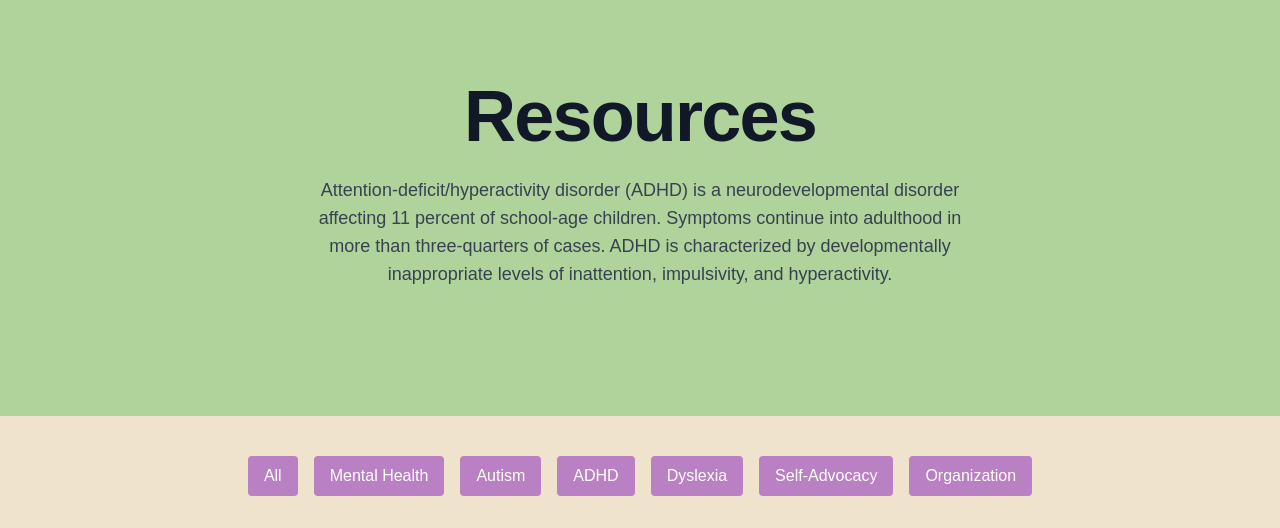
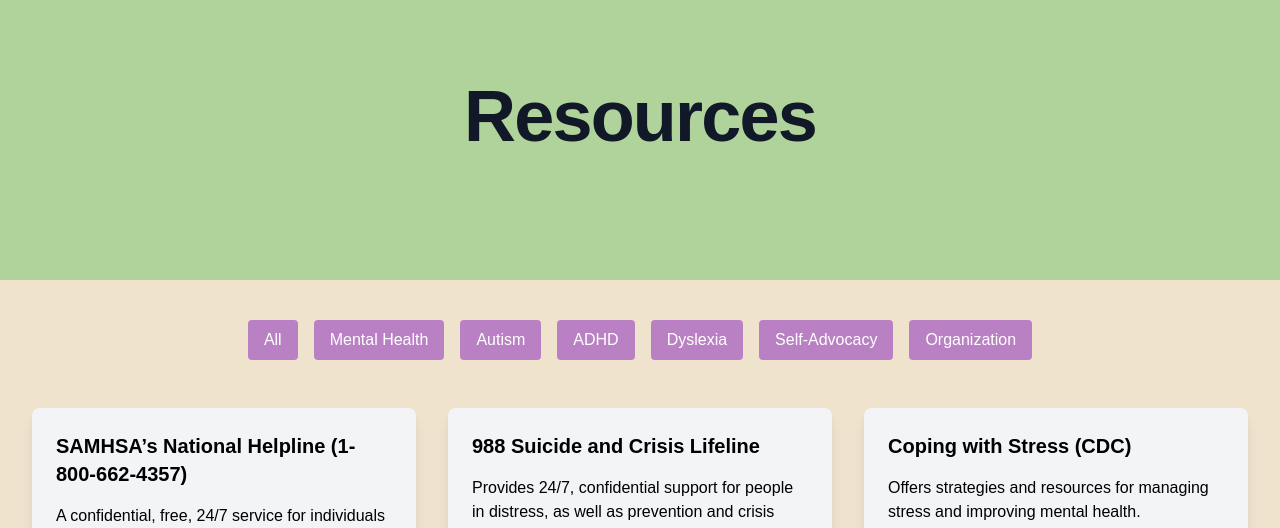
Before and after one commit to Neurocator/Neurocator, a Flask app: page /resources in a window 1280 px wide. Shown: the part 64-592 px from the top of the page. Run offline with Flask 3, Linux system fonts and the light colour scheme; some libraries are stand-ins or nearby versions; some web fonts are replaced.

Commit message:
resources

```diff
--- a/templates/forum.html.j2
+++ b/templates/forum.html.j2
@@ -40,8 +40,8 @@ h1.textstyle {
 
 .h1 {
     text-align: center;
-    padding-top: 10px;
-    font-size: 20px;
+    padding-top: 20px;
+    font-size: 35px;
     color: #ba80c4;
   }
 
--- a/templates/resources.html.j2
+++ b/templates/resources.html.j2
@@ -212,9 +212,6 @@
           Resources
         </h1>
         <p class="text-base text-gray-700 md:text-lg">
-          Attention-deficit/hyperactivity disorder (ADHD) is a neurodevelopmental disorder affecting 11 percent of
-          school-age children. Symptoms continue into adulthood in more than three-quarters of cases.
-          ADHD is characterized by developmentally inappropriate levels of inattention, impulsivity, and hyperactivity.
         </p>
       </div>
     </div>
```
